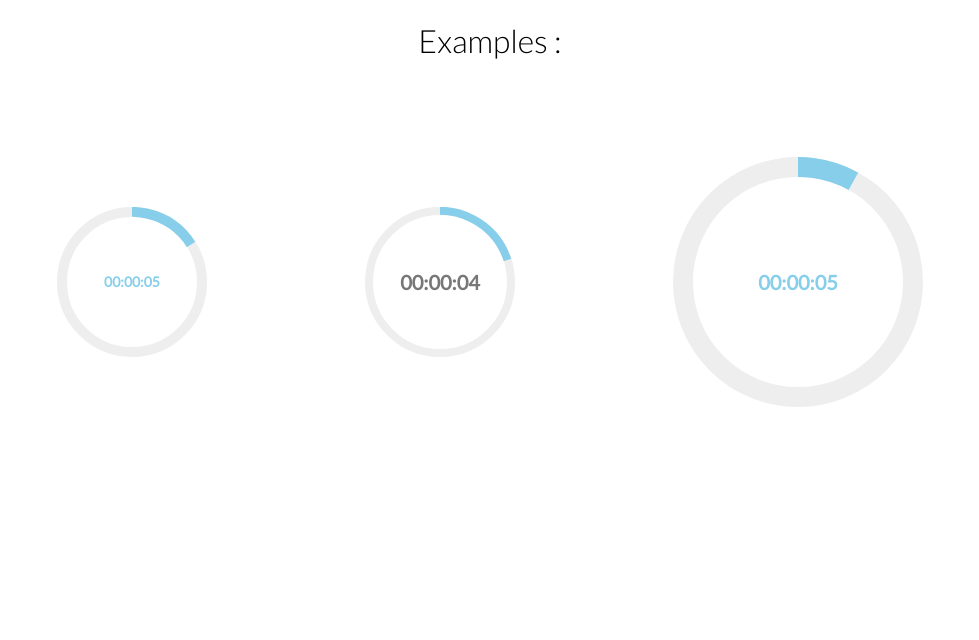
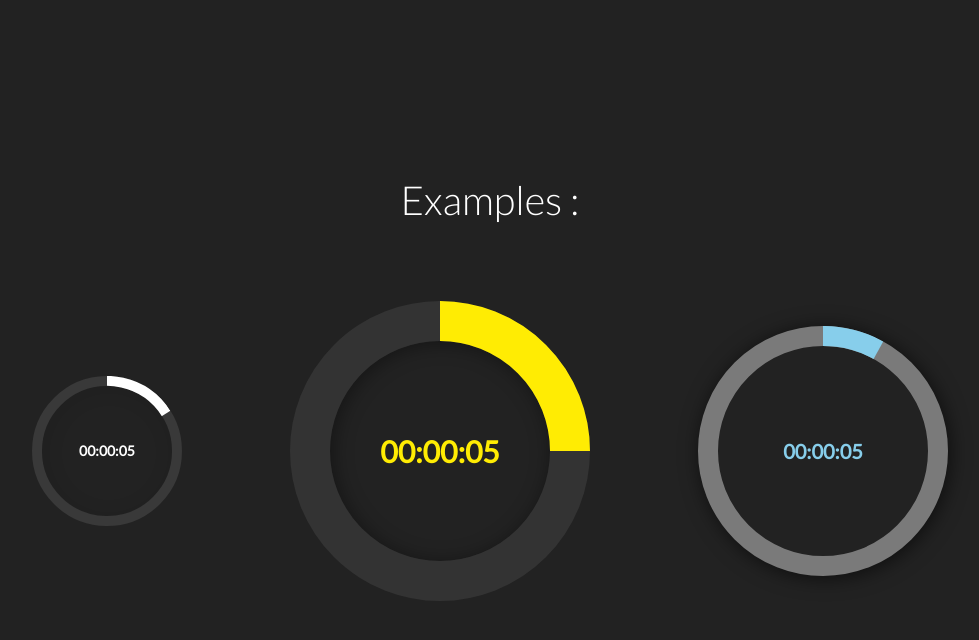
Before and after one commit to itaditya/circlebars, a website: page index.html in a window 1280 px wide. Shown: the whole page, without its empty margins (150-1129 px from the left). Drawn offline with Linux system fonts and the light colour scheme.

Commit message:
'integrated_skins_adding_feature'

```diff
--- a/assets/circle.css
+++ b/assets/circle.css
@@ -1,17 +1,20 @@
 .loader {
     position: relative;
-    width: 50px;
-    height: 50px;
     float:left;
     user-select: none;
     box-sizing: border-box;
+    width: 150px;
+    height: 150px;
 }
 .loader-bg {
     width: 100%;
     height: 100%;
     border-radius: 50%;
-    border: 5px solid rgba(255, 255, 255, 0.1);
     box-sizing: border-box;
+    border: 5px solid #eeeeee;
+    display: flex;
+    align-items: center;
+    justify-content: center;
 }
 .spinner-holder-one {
     position: absolute;
@@ -37,7 +40,7 @@
     width: 200%;
     height: 200%;
     border-radius: 50%;
-    border: 5px solid rgba(255, 255, 255, 0.3);
+    border: 5px solid rgb(135, 206, 235);
     box-sizing: border-box;
 }
   .animate-0-25-a {
@@ -74,5 +77,7 @@
 }
 .text {
     text-align: center;
-    font-size: 12px;
+    font-size: 20px;
+    color: rgb(135, 206, 235);
+    font-weight: bold;
 }
--- a/assets/circle.js
+++ b/assets/circle.js
@@ -1,14 +1,13 @@
 $(document).ready(function(){
     var prefs = {
-        element : ".correctTimer"
+        element : ".circlebar"
     };
-    $('.correctTimer').each(function () {
-        new timer(prefs);
+    $('.circlebar').each(function () {
+        new circlebar(prefs);
     });
 });
-function timer(prefs){
+function circlebar(prefs){
     this.element = $(prefs.element);
-    console.log(this.element);
     this.element.append('<div class="spinner-holder-one animate-0-25-a"><div class="spinner-holder-two animate-0-25-b"><div class="loader-spinner" style=""></div></div></div><div class="spinner-holder-one animate-25-50-a"><div class="spinner-holder-two animate-25-50-b"><div class="loader-spinner"></div></div></div><div class="spinner-holder-one animate-50-75-a"><div class="spinner-holder-two animate-50-75-b"><div class="loader-spinner"></div></div></div><div class="spinner-holder-one animate-75-100-a"><div class="spinner-holder-two animate-75-100-b"><div class="loader-spinner"></div></div></div>');
     this.time = 0;
     this.maxTime = 60;
@@ -17,21 +16,26 @@ function timer(prefs){
     this.size = 150;
     this.fontSize = 20;
     this.fontColor = "rgb(135, 206, 235)";
+    this.skin = ""
     var percentage = 0, that = this, date = 0;
-    var attribs = this.element.find("div")[0].parentNode.dataset;
+    // var attribs = this.element.find("div")[0].parentNode.dataset;
+    var attribs = this.element[0].dataset;
     this.initialise = function(){
-        that.time = parseInt(attribs.timerStarttime) || parseInt(prefs.startTime) || 0;
-        that.maxTime = parseInt(attribs.timerMaxtime) || parseInt(prefs.maxTime) || 60;
-        that.counter = parseInt(attribs.timerCounter) || parseInt(prefs.counter) || 1000;
-        that.dialWidth = parseInt(attribs.timerDialwidth) || parseInt(prefs.dialWidth) || 5;
-        that.size = attribs.timerSize || prefs.size || "150px";
-        that.fontSize = attribs.timerFontsize || prefs.fontSize || "20px";
-        that.fontColor = attribs.timerFontcolor || prefs.fontColor || "rgb(135, 206, 235)";
+        that.time = parseInt(attribs.circleStarttime) || parseInt(prefs.startTime) || 0;
+        that.maxTime = parseInt(attribs.circleMaxtime) || parseInt(prefs.maxTime) || 60;
+        that.counter = parseInt(attribs.circleCounter) || parseInt(prefs.counter) || 1000;
+        that.dialWidth = parseInt(attribs.circleDialwidth) || parseInt(prefs.dialWidth) || 5;
+        that.size = attribs.circleSize || prefs.size || "150px";
+        that.fontSize = attribs.circleFontsize || prefs.fontSize || "20px";
+        that.fontColor = attribs.circleFontcolor || prefs.fontColor || "rgb(135, 206, 235)";
+        that.skin = attribs.circleSkin || prefs.skin || " ";
 
         that.element.find(".loader-bg").css("border-width",that.dialWidth+"px");
         that.element.find(".loader-spinner").css("border-width",that.dialWidth+"px");
         that.element.css({"width":that.size,"height":that.size});
-        that.element.find(".loader-bg .text").css({"font-size":that.fontSize,"color":that.fontColor});
+        that.element.find(".loader-bg .text")
+            .css({"font-size":that.fontSize,"color":that.fontColor});
+        that.element.addClass(that.skin);
     };
     this.initialise();
     this.timer = setInterval(function(){
--- a/assets/demo.css
+++ b/assets/demo.css
@@ -1,8 +1,6 @@
 body {
   padding: 0px;
   margin: 0px;
-  min-height: 100vh;
-  min-width: 100%;
 }
 .page {
   display: flex;
@@ -10,11 +8,14 @@ body {
   align-items: center;
   justify-content: center;
   font-family: 'Lato', sans-serif;
-  min-height: 1005;
+  min-height: 100vh;
   min-width: 100%;
+  background: #222;
 }
 .page > h1 {
   font-weight: 300 !important;
+  color: #fff;
+  font-size: 40px;
 
 }
 .circles-container {
--- /dev/null
+++ b/assets/skins/cobaltcircle.css
@@ -0,0 +1,11 @@
+.cobalt .loader-bg {
+  border-color: #ccc;
+  /*box-shadow: inset 2px 2px 20px 0 rgba(0,0,0,0.4) !important;*/
+}
+.cobalt .text {
+  font-size: 20px;
+  color: #333 !important;
+}
+.cobalt .loader-spinner {
+  border-color: #333;
+}
--- /dev/null
+++ b/assets/skins/firecircle.css
@@ -0,0 +1,13 @@
+.fire .loader {
+}
+.fire .loader-bg {
+  border-color: #333;
+  box-shadow: inset 2px 2px 20px 0 rgba(0,0,0,0.4);
+}
+.fire .text {
+  font-size: 20px;
+  color: #ffec03 !important;
+}
+.fire .loader-spinner {
+  border-color: #ffec03;
+}
--- /dev/null
+++ b/assets/skins/simplecircle.css
@@ -0,0 +1,11 @@
+.loader-bg {
+  border-color: rgba(255,255,255,0.4);
+  box-shadow: 2px 2px 20px 0 rgba(0,0,0,0.6);
+}
+.text {
+  color: rgb(135, 206, 235) !important;
+  font-weight: bold;
+}
+.loader-spinner {
+  border-color: rgb(135, 206, 235);
+}
--- /dev/null
+++ b/assets/skins/whitecircle.css
@@ -0,0 +1,13 @@
+/*Add attribute data-circle-skin = "white" to the div */
+/*Note :- This looks best on dark backgrounds*/
+.white .loader-bg {
+  border-color: rgba(255,255,255,0.1);
+  box-shadow: inset 2px 2px 20px 0 rgba(0,0,0,0.1) !important;
+}
+.white .text {
+  font-size: 20px;
+  color: #fff !important;
+}
+.white .loader-spinner {
+  border-color: #fff;
+}
--- a/index.html
+++ b/index.html
@@ -1,15 +1,17 @@
 <!DOCTYPE html>
 <html lang="en">
   <head>
-    <!-- Theme Made By www.w3schools.com - No Copyright -->
-    <title>Demo | Correct Time</title>
+    <title>Demo | Circle Bars</title>
 
     <meta charset="utf-8">
     <meta name="viewport" content="width=device-width, initial-scale=1">
     <script src="assets/jquery.min.js"></script>
     <link rel="stylesheet" type="text/css" href="assets/circle.css">
     <link rel="stylesheet" type="text/css" href="assets/demo.css">
-    <link rel="stylesheet" type="text/css" href="assets/simplecircle.css">
+    <link rel="stylesheet" type="text/css" href="assets/skins/cobaltcircle.css">
+    <link rel="stylesheet" type="text/css" href="assets/skins/firecircle.css">
+    <link rel="stylesheet" type="text/css" href="assets/skins/whitecircle.css">
+    <link rel="stylesheet" type="text/css" href="assets/skins/simplecircle.css">
     <link href="https://fonts.googleapis.com/css?family=Lato:300,400" rel="stylesheet">
     <script type="text/javascript" src="assets/circle.js"></script>
   </head>
@@ -17,17 +19,17 @@
     <div class="page">
       <h1>Examples : </h1>
       <div class="circles-container">
-        <div class="loader" id="timer-1" data-timer-maxTime=30 data-timer-dialWidth=10>
+        <div class="loader" id="circle-1" data-circle-maxTime=30 data-circle-dialWidth=10 data-circle-skin="white">
             <div class="loader-bg">
                 <div class="text">00:00:00</div>
             </div>
         </div>
-        <div class="loader timer-2" data-timer-counter=2000>
+        <div class="loader circle-2" data-circle-counter=1000 data-circle-size="300px">
             <div class="loader-bg">
                 <div class="text">00:00:00</div>
             </div>
         </div>
-        <div class="loader correctTimer" data-timer-startTime=0 data-timer-dialWidth=20 data-timer-size="250px">
+        <div class="loader circlebar simple" data-circle-startTime=0 data-circle-dialWidth=20 data-circle-size="250px">
             <div class="loader-bg">
                 <div class="text">00:00:00</div>
             </div>
@@ -37,16 +39,18 @@
     </div>
     <script>
       $(document).ready(function(){
-        var t1 = new timer({
-            element : "#timer-1",
+        var t1 = new circlebar({
+            element : "#circle-1",
             maxTime : 10,
             fontSize : "14px"
         });
-        var t2= new timer({
-            element : ".timer-2",
+        var t2= new circlebar({
+            element : ".circle-2",
             maxTime : 20,
-            dialWidth : 8,
-            fontColor : "#777"
+            dialWidth : 40,
+            fontColor : "#777",
+            fontSize : "30px",
+            skin : "fire"
         });
       });
     </script>
```
